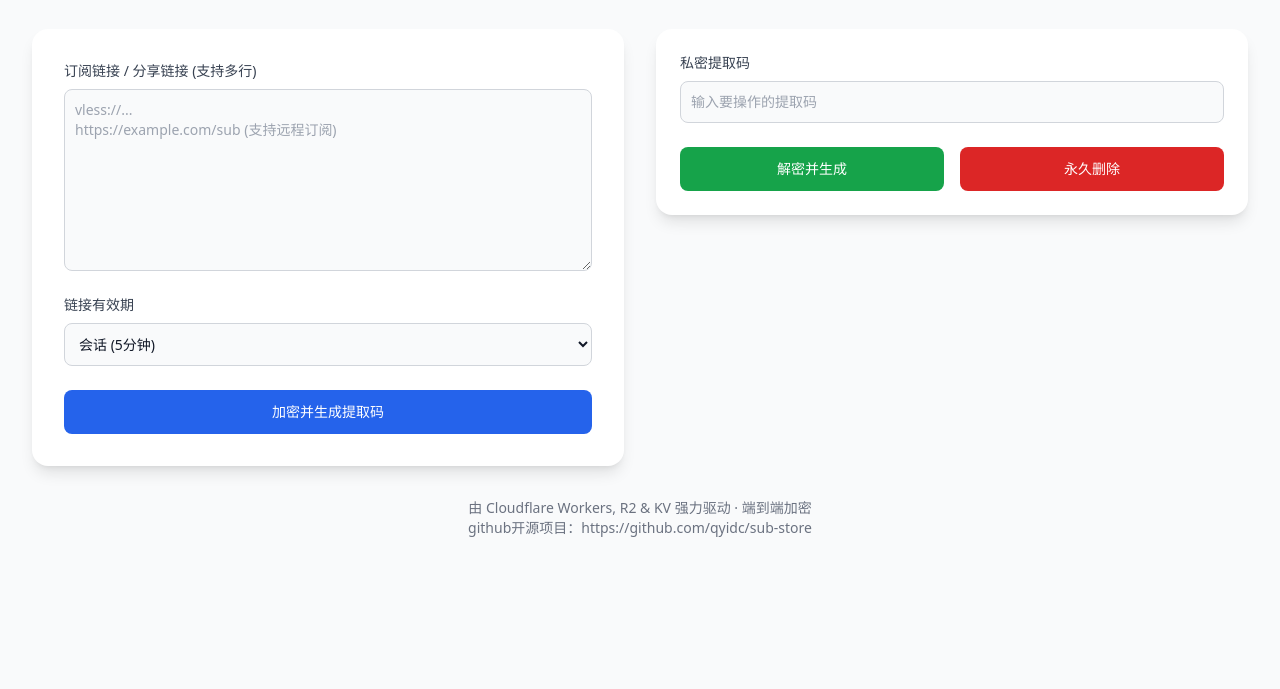
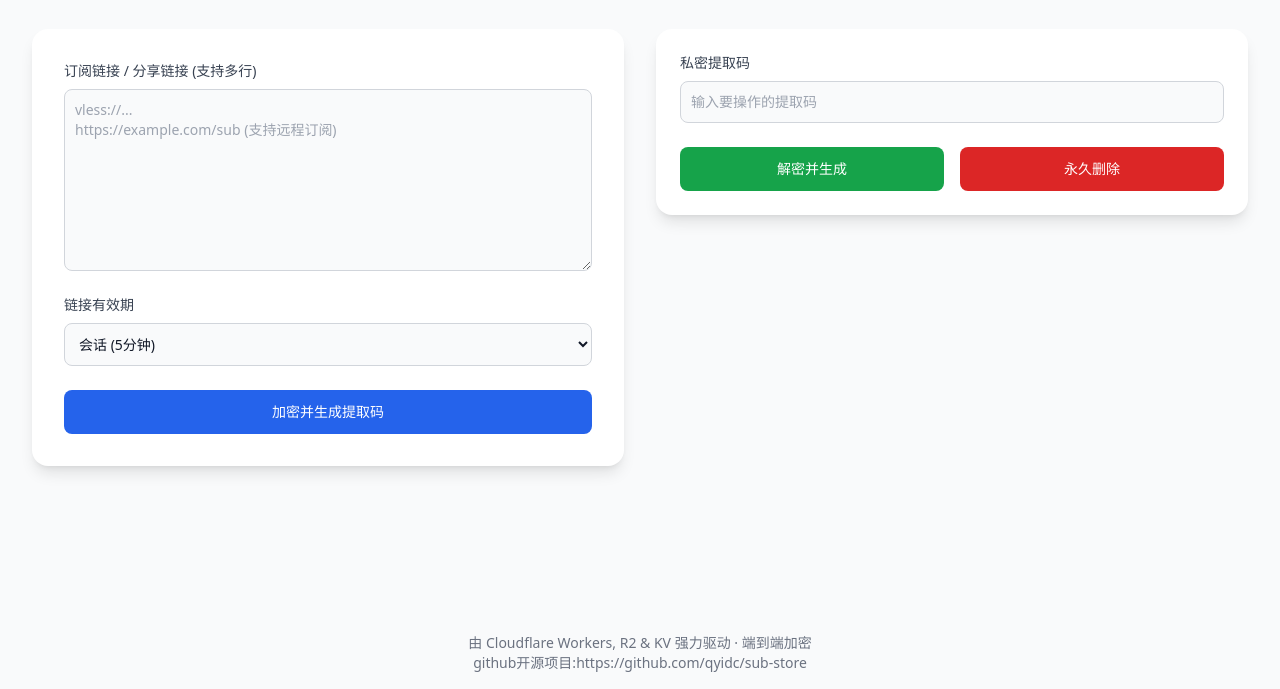
Before and after one commit to qyidc/sub-store, a website: page public/index.html in a window 1280 px wide. Shown: the part 111-800 px from the top of the page. Drawn offline with nearby package versions, Linux system fonts and the light colour scheme.

Commit message:
修改footer信息太靠上的问题

```diff
--- a/public/index.html
+++ b/public/index.html
@@ -11,8 +11,13 @@
 </head>
 <body class="bg-gray-50 dark:bg-gray-900 text-gray-800 dark:text-gray-200 font-sans">
 
-    <div class="container mx-auto p-4 lg:p-8">
+    <!-- 【核心修复】: 使用 Flexbox 布局来确保页脚始终在底部 -->
+    <div class="flex flex-col min-h-screen">
 
+        <!-- Main content area, set to grow and fill available space -->
+        <div class="flex-grow container mx-auto p-4 lg:p-8">
+
+            <!-- Main Grid for side-by-side layout on large screens -->
             <div class="grid grid-cols-1 lg:grid-cols-2 lg:gap-8">
 
                 <!-- Part 1: Conversion Area -->
@@ -66,7 +71,6 @@
                             <label for="extract-code-input" class="block mb-2 text-sm font-medium text-gray-700 dark:text-gray-300">私密提取码</label>
                             <input type="text" id="extract-code-input" class="bg-gray-50 border border-gray-300 text-gray-900 text-sm rounded-lg focus:ring-green-500 focus:border-green-500 block w-full p-2.5 dark:bg-gray-700 dark:border-gray-600 dark:text-white" placeholder="输入要操作的提取码">
                         </div>
-                    <!-- Action Buttons Wrapper -->
                         <div class="flex flex-col sm:flex-row gap-4">
                             <button id="extract-btn" class="w-full text-white bg-green-600 hover:bg-green-700 focus:ring-4 focus:ring-green-300 dark:focus:ring-green-800 font-medium rounded-lg text-sm px-5 py-3 text-center transition-all duration-200 ease-in-out flex items-center justify-center">
                                 <span id="extract-btn-text">解密并生成</span>
@@ -77,8 +81,6 @@
                                  <svg id="delete-loader" class="animate-spin -ml-1 mr-3 h-5 w-5 text-white hidden" xmlns="http://www.w3.org/2000/svg" fill="none" viewBox="0 0 24 24"><circle class="opacity-25" cx="12" cy="12" r="10" stroke="currentColor" stroke-width="4"></circle><path class="opacity-75" fill="currentColor" d="M4 12a8 8 0 018-8V0C5.373 0 0 5.373 0 12h4zm2 5.291A7.962 7.962 0 014 12H0c0 3.042 1.135 5.824 3 7.938l3-2.647z"></path></svg>
                             </button>
                         </div>
-
-                    <!-- Extraction Result Area -->
                         <div id="extract-result-area" class="hidden space-y-4 pt-4 border-t border-gray-200 dark:border-gray-700">
                             <h3 class="text-lg font-semibold text-gray-800 dark:text-white">✅ 临时链接已生成！</h3>
                             <p class="text-sm text-red-500 font-semibold text-center -mt-2">此链接将在 <span id="countdown-timer" class="font-bold">60</span> 秒后失效</p>
@@ -102,14 +104,16 @@
                         </div>
                     </main>
                 </div>
+
+            </div>
         </div>
 
-        <!-- Universal Message Area (can show success or error) -->
+        <!-- This message area is positioned relative to the viewport -->
         <div id="message-area" class="hidden fixed bottom-5 right-5 p-4 text-sm text-white rounded-lg shadow-xl transition-opacity duration-300" role="alert">
             <span class="font-medium" id="message-title"></span> <span id="message-text"></span>
         </div>
 
-        <!-- 【新增】Confirmation Modal -->
+        <!-- This modal is positioned relative to the viewport -->
         <div id="confirmation-modal" class="hidden fixed inset-0 bg-gray-900 bg-opacity-50 flex items-center justify-center p-4">
             <div class="bg-white dark:bg-gray-800 rounded-lg shadow-xl p-6 w-full max-w-md text-center">
                 <h3 class="text-lg font-bold text-gray-900 dark:text-white">确认操作</h3>
@@ -121,9 +125,10 @@
             </div>
         </div>
 
-        <footer class="mt-8 text-center text-sm text-gray-500 dark:text-gray-400">
+        <!-- Footer will be pushed to the bottom by the flex-grow class on the content div -->
+        <footer class="mt-8 text-center text-sm text-gray-500 dark:text-gray-400 py-4">
             <p>由 Cloudflare Workers, R2 & KV 强力驱动 · 端到端加密</p>
-            <p>github开源项目：<a href="https://github.com/qyidc/sub-store" target="_blank">https://github.com/qyidc/sub-store</a></p>
+            <p>github开源项目:<a href="https://github.com/qyidc/sub-store" target="_blank">https://github.com/qyidc/sub-store</a></p>
         </footer>
 
     </div>
```
Also changed, not shown: public/footer.html (added, +1 -0 lines). Lines whose indentation alone changed are shown as unchanged.
